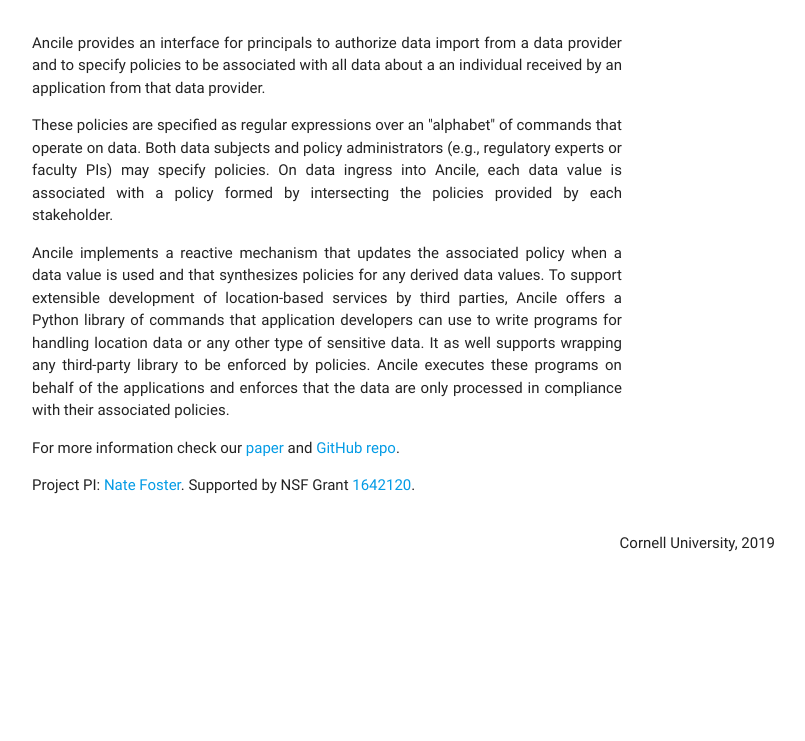
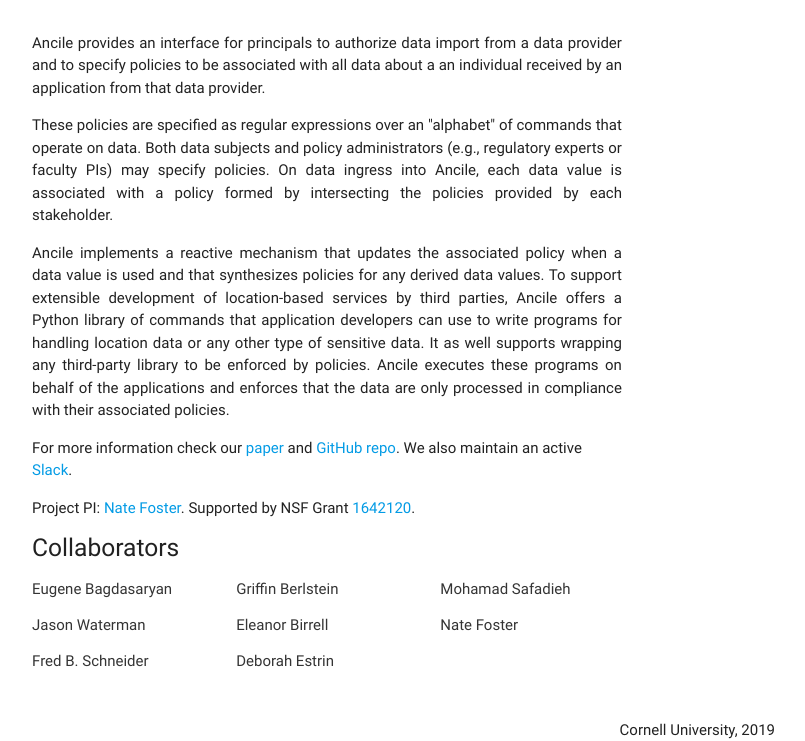
Before and after one commit to ancile-project/ancile-project.github.io, a plain HTML site: page index.html in a window 1280 px wide. Shown: the part 572-1313 px from the top of the page, without its empty margins (313-1118 px from the left). Before the commit the page ends 1126 px from the top, so only its background shows below. Drawn offline with nearby package versions, Linux system fonts and the light colour scheme.

Commit message:
updated links

```diff
--- a/css/style.css
+++ b/css/style.css
@@ -3,3 +3,7 @@
     height: auto;
     object-fit: cover;
 }
+
+.no-uppercase {
+     text-transform: none;
+}
--- a/index.html
+++ b/index.html
@@ -46,9 +46,7 @@
                         </a>
                     </div>
                 </div>
-
-<!--                <div class="divider"></div>-->
-            </div>
+                </div>
         </div>
         <div class="col push-m2 push-l2 s12 m8 l8">
             <p class="text-align: justify; text-justify: inter-word;">Ancile is a framework designed to support the creation of
@@ -95,11 +93,25 @@
             </p>
 
             <p>
-                For more information check our  <a href="https://ebagdasa.github.io/assets/files/ancile.pdf">paper</a> and <a href="https://github.com/ancile-project">GitHub repo</a>.
+                For more information check our <a href="https://ebagdasa.github.io/assets/files/ancile.pdf">paper</a> and <a href="https://github.com/ancile-project/ancile">GitHub repo</a>.
+                We also maintain an active <a href="https://join.slack.com/t/ancile-dev/shared_invite/enQtODIwNTM0MDk0NDUyLTU0Yzc1MWViNTIxZjNmY2FjNGFhNTAyZWQ4MzUwZDk0MWU3NzRiM2NjODlkNTNkZDViNDBiMWFjZjAyYTBiMmU">Slack</a>.
             </p>
 
+
+
             <p>Project PI: <a href="https://www.cs.cornell.edu/~jnfoster/">Nate Foster</a>.
-            Supported by NSF Grant <a href="https://www.nsf.gov/awardsearch/showAward?AWD_ID=1642120&HistoricalAwards=false">1642120</a>.</p>
+                Supported by NSF Grant <a href="https://www.nsf.gov/awardsearch/showAward?AWD_ID=1642120&HistoricalAwards=false">1642120</a>.</p>
+            <h5>Collaborators</h5>
+            <div class="row">
+                <a class="col s4 lighten-1 waves-effect waves-teal btn-flat" style="text-transform: none" href="https://ebagdasa.github.io/">Eugene Bagdasaryan</a>
+                <a class="col s4 lighten-1 waves-effect waves-teal btn-flat" style="text-transform: none" href="https://github.com/EclecticGriffin">Griffin Berlstein</a>
+                <a class="col s4 lighten-1 waves-effect waves-teal btn-flat" style="text-transform: none" href="https://moha.md/">Mohamad Safadieh</a>
+                <a class="col s4 lighten-1 waves-effect waves-teal btn-flat" style="text-transform: none" href="https://www.vassar.edu/faculty/jawaterman/">Jason Waterman</a>
+                <a class="col s4 lighten-1 waves-effect waves-teal btn-flat" style="text-transform: none" href="http://www.cs.cornell.edu/~eleanor/">Eleanor Birrell</a>
+                <a class="col s4 lighten-1 waves-effect waves-teal btn-flat" style="text-transform: none" href="https://www.cs.cornell.edu/~jnfoster/">Nate Foster</a>
+                <a class="col s4 lighten-1 waves-effect waves-teal btn-flat" style="text-transform: none" href="https://www.cs.cornell.edu/fbs/">Fred B. Schneider</a>
+                <a class="col s4 lighten-1 waves-effect waves-teal btn-flat" style="text-transform: none" href="https://destrin.smalldata.io/">Deborah Estrin</a>
+            </div>
         </div>
     </div>
 
```
